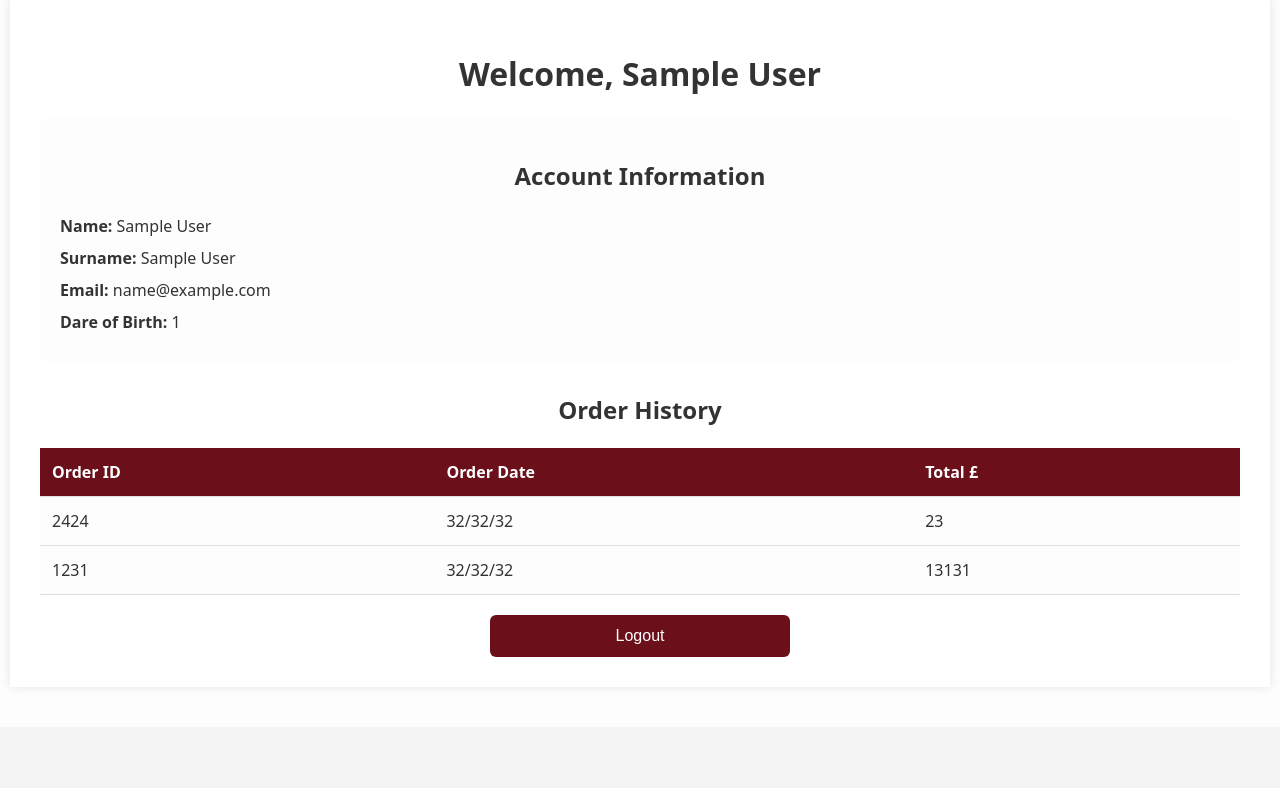
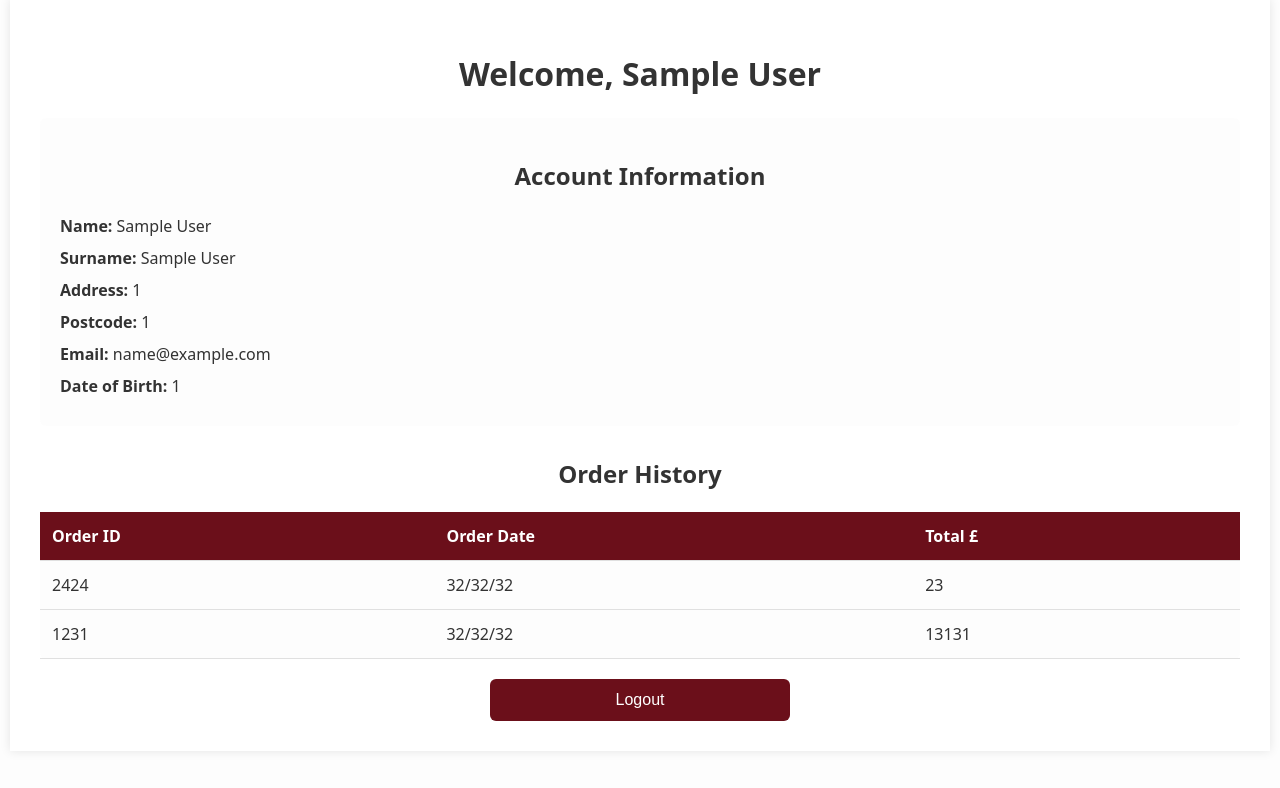
Before and after one commit to fjonasulaa/Group-15-, a PHP site: the page made by frontend/html/account.php in a window 1280 px wide. Shown: the part 141-929 px from the top of the page. Run offline with PHP 8.4, Linux system fonts and the light colour scheme; the visitor is signed in with stand-in values (Sample User, id 1).

Commit message:
addeddadress

```diff
--- a/frontend/html/account.php
+++ b/frontend/html/account.php
@@ -1,8 +1,6 @@
 <?php
 
 session_start();
-
-
 
 if (!isset($_SESSION['customerID'])) {
   header("Location: index.html");
@@ -208,8 +206,10 @@ if (!isset($_SESSION['customerID'])) {
             <h2>Account Information</h2>
             <p><Strong>Name:</Strong> <?= $_SESSION['firstname']; ?></p>
             <p><Strong>Surname:</Strong> <?= $_SESSION['surname']; ?></p>
+            <p><Strong>Address:</Strong> <?= $_SESSION['address']; ?></p>
+            <p><Strong>Postcode:</Strong> <?= $_SESSION['postcode']; ?></p>
             <p><Strong>Email:</Strong> <?= $_SESSION['email']; ?></p>
-            <p><Strong>Dare of Birth:</Strong> <?= $_SESSION['dob']; ?></p>
+            <p><Strong>Date of Birth:</Strong> <?= $_SESSION['dob']; ?></p>
         </div>
 
         <div class="orderstable">
--- a/frontend/html/logout.php
+++ b/frontend/html/logout.php
@@ -3,7 +3,7 @@
 session_start();
 session_unset();
 session_destroy();
-header("Location: index.php");
+header("Location: index.html");
 exit();
 
 ?>
--- a/frontend/html/sign_up.php
+++ b/frontend/html/sign_up.php
@@ -9,6 +9,8 @@ if (isset($_POST['signup'])) {
     $email = $_POST['email'];
     $pnumber = $_POST['pnumber'];
     $dob = $_POST['dob'];
+    $addressline = $_POST['addressline'];
+    $postcode = $_POST['postcode'];
 
     $birth = new DateTime($dob);
     $today = new DateTime();
@@ -30,13 +32,15 @@ if (isset($_POST['signup'])) {
         header("Location: signup.php");
         exit();
     } else {
-        $conn->query("INSERT INTO customer (firstName, surname, dateOfBirth, email, phoneNumber, passwordHash) VALUES ('$name', '$surname', '$dob', '$email', '$pnumber', '$passwordHash')");
+        $conn->query("INSERT INTO customer (firstName, surname, dateOfBirth, addressLine, postcode, email, phoneNumber, passwordHash) VALUES ('$name', '$surname', '$dob', '$addressline', '$postcode', '$email', '$pnumber', '$passwordHash')");
         $customerID = $conn->insert_id;
         $_SESSION["customerID"] = $customerID;
         $_SESSION["firstname"] = $name;
         $_SESSION["surname"] = $surname;
         $_SESSION["email"] = $email;
         $_SESSION["dob"] = $dob;
+        $_SESSION["address"] = $addressline;
+        $_SESSION["postcode"] = $postcode;
     }
 
     header("Location: account.php");
--- a/frontend/html/signup.php
+++ b/frontend/html/signup.php
@@ -223,6 +223,8 @@ function showError($errors) {
                 <input type="text" name="surname" placeholder="Surname" required>
                 <input type="email" name="email" placeholder="Email" required>
                 <input type="tel" name="pnumber" placeholder="Phone Number">
+                <input type="text" name="addressline" placeholder="Address Line">
+                <input type="text" name="postcode" placeholder="Postcode">
                 <input type="date" name="dob" placeholder="Date of Birth">
                 <input type="password" name="password" placeholder="Password" required>
                 <button type="submit" name="signup">Sign up</button>
```
